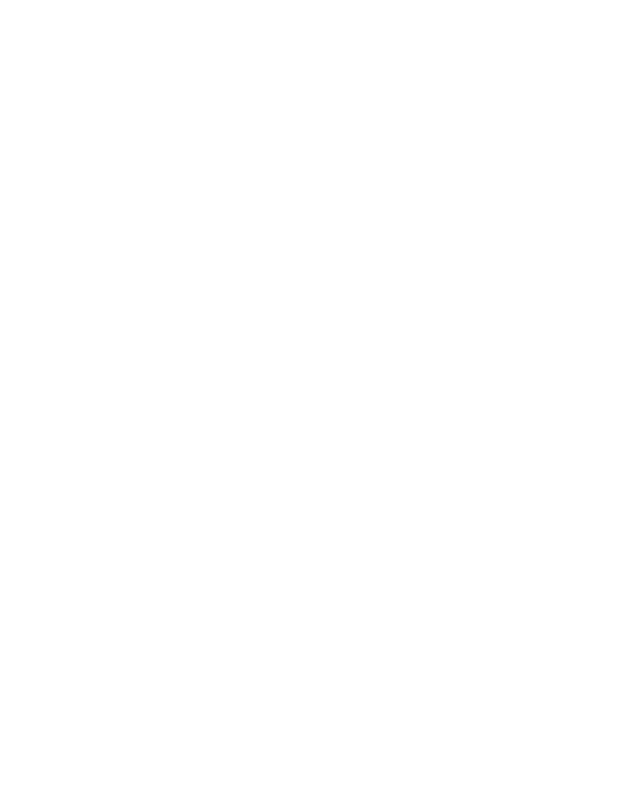
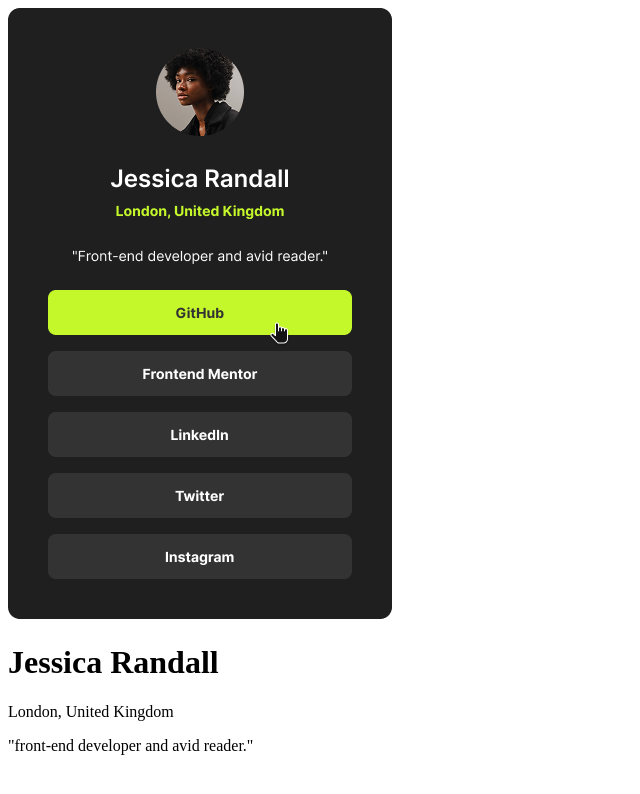
Before and after one commit to ibarbosa-spec/bio, a plain HTML site: page index.html in a window 1280 px wide. Shown: the whole page, without its empty margins (0-640 px from the left). Drawn offline with Linux system fonts and the light colour scheme.

Commit message:
add imagem de profile

```diff
--- a/index.html
+++ b/index.html
@@ -7,7 +7,10 @@
 </head>
 <body>
     <main class="content">
-        <img src="" alt="" class="profile">
+        <img src="img-profile.png" alt="foto perfil" class="profile">
+        <h1>Jessica Randall</h1>
+        <p>London, United Kingdom</p>
+        <p>"front-end developer and avid reader."</p>
     </main>
     </body>
 </html>
```
Also changed, not shown: img-profile.png (added).
